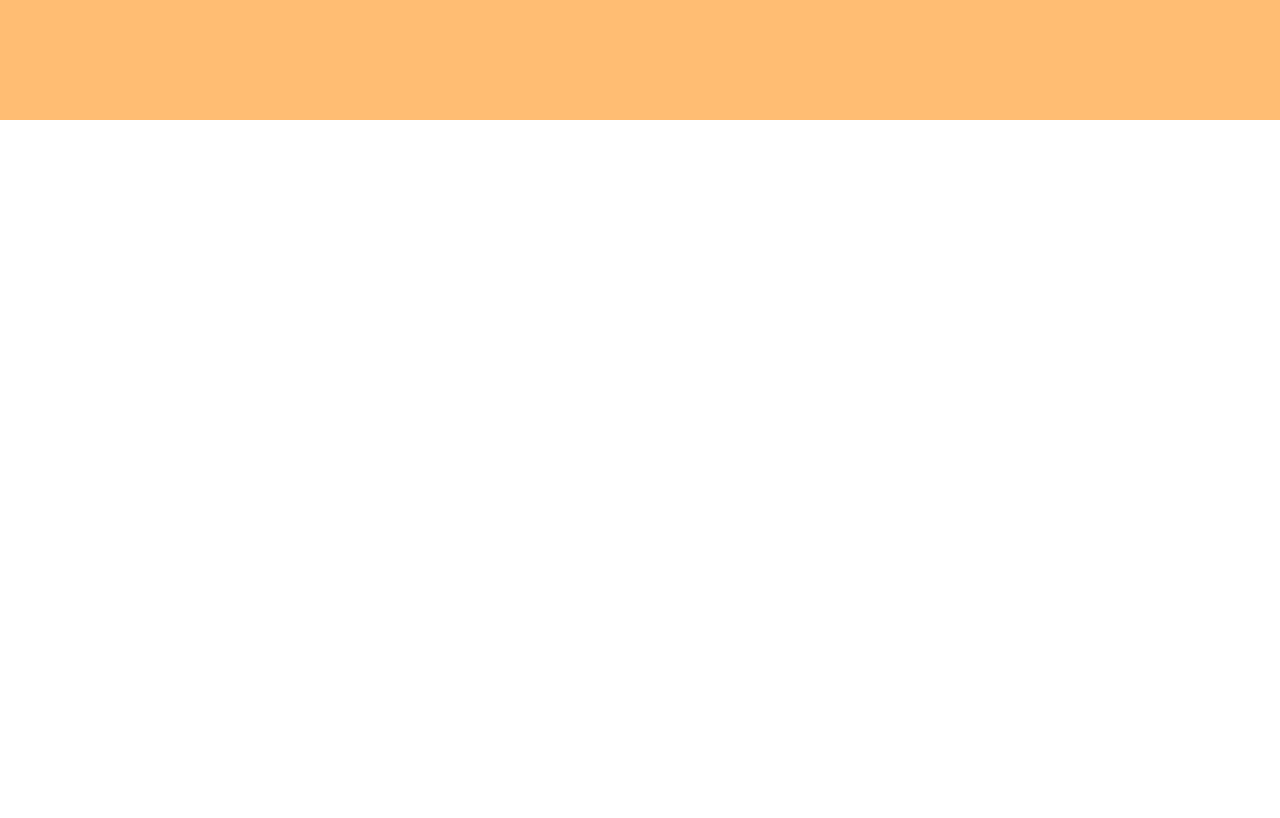
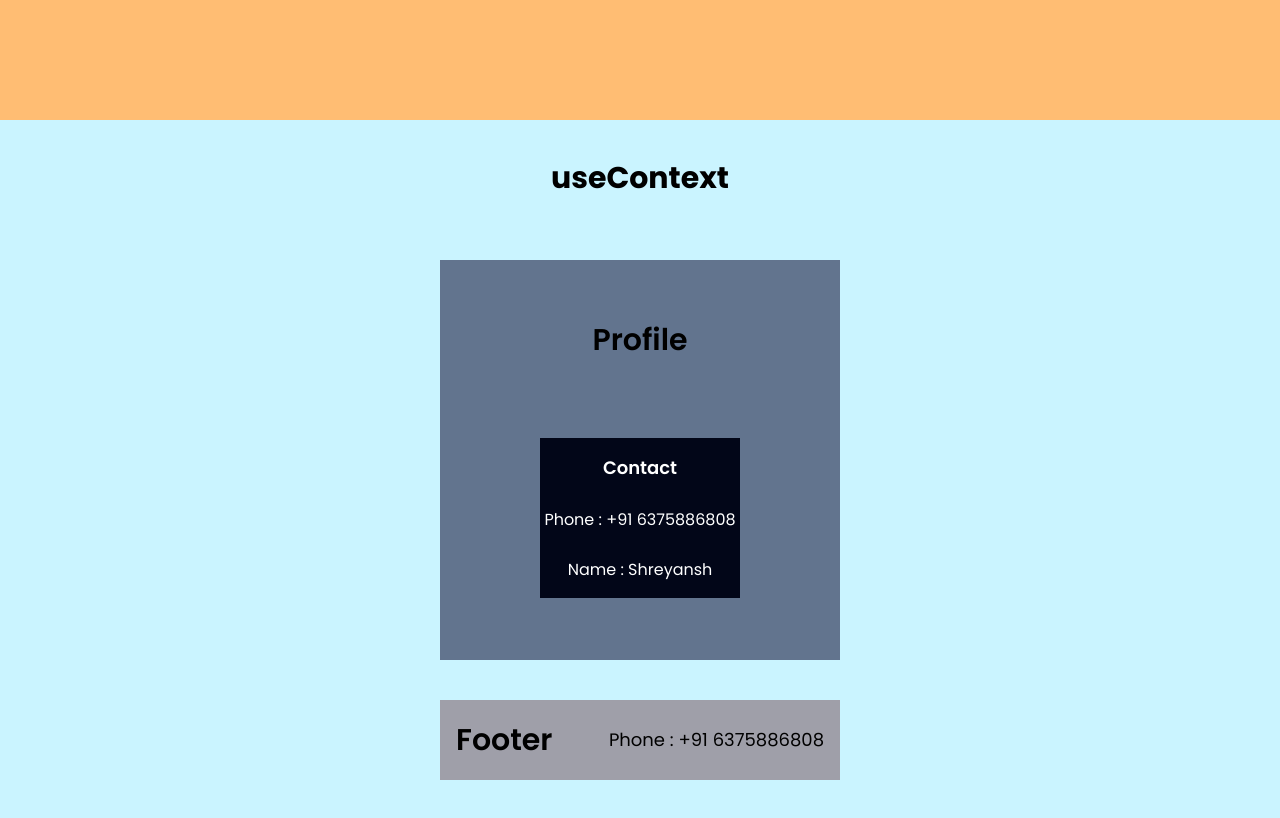
Before and after one commit to Shreyanshs0ni/reactHooks, a React (Vite) app: page / in a window 1280 px wide. Shown: the part 3880-4698 px from the top of the page. Before the commit the page ends 4000 px from the top, so only its background shows below. Built offline with nearby package versions, Linux system fonts and the light colour scheme.

Commit message:
useContext done

```diff
--- a/src/App.jsx
+++ b/src/App.jsx
@@ -4,6 +4,7 @@ import TestUseEffect from "./hooks/TestUseEffect";
 import TestUseRef from "./hooks/TestUseRef";
 import TestUseMemo from "./hooks/TestUseMemo";
 import TestUseCallback from "./hooks/TestUseCallback";
+import TestUseContext from "./hooks/TestUseContext";
 
 const App = () => {
   return (
@@ -13,6 +14,7 @@ const App = () => {
       <TestUseRef />
       <TestUseMemo />
       <TestUseCallback />
+      <TestUseContext />
     </div>
   );
 };
--- /dev/null
+++ b/src/components/Contact.jsx
@@ -0,0 +1,15 @@
+import React, { useContext } from "react";
+import { AppContext } from "../context/AppContext";
+
+const Contact = () => {
+  const { phone, name } = useContext(AppContext);
+  return (
+    <div className="flex h-40 w-50 flex-col items-center justify-between gap-5 bg-slate-950 py-4 text-center text-white">
+      <h2 className="text-lg font-semibold">Contact</h2>
+      <h3>Phone : {phone}</h3>
+      <h3>Name : {name}</h3>
+    </div>
+  );
+};
+
+export default Contact;
--- /dev/null
+++ b/src/components/Footer.jsx
@@ -0,0 +1,14 @@
+import React, { useContext } from "react";
+import { AppContext } from "../context/AppContext";
+
+const Footer = () => {
+  const { phone, name } = useContext(AppContext);
+  return (
+    <div className="flex h-20 w-100 items-center justify-between gap-10 bg-zinc-400 px-4">
+      <h2 className="text-3xl font-semibold">Footer</h2>
+      <h3 className="text-lg">Phone : {phone}</h3>
+    </div>
+  );
+};
+
+export default Footer;
--- /dev/null
+++ b/src/components/Profile.jsx
@@ -0,0 +1,13 @@
+import React from "react";
+import Contact from "./Contact";
+
+const Profile = () => {
+  return (
+    <div className="flex h-100 w-100 flex-col items-center justify-center gap-20 bg-slate-500">
+      <h2 className="text-center text-3xl font-semibold">Profile</h2>
+      <Contact />
+    </div>
+  );
+};
+
+export default Profile;
--- /dev/null
+++ b/src/context/AppContext.jsx
@@ -0,0 +1,15 @@
+import { createContext } from "react";
+
+export const AppContext = createContext();
+
+const ContextProvider = (props) => {
+  const phone = "+91 6375886808";
+  const name = "Shreyansh";
+
+  return (
+    <AppContext.Provider value={{ phone, name }}>
+      {props.children}
+    </AppContext.Provider>
+  );
+};
+export default ContextProvider;
--- a/src/hooks/TestUseCallback.jsx
+++ b/src/hooks/TestUseCallback.jsx
@@ -12,7 +12,9 @@ const TestUseCallback = () => {
     <div className="relative h-[100vh] w-[100%] bg-[#FFBD73]">
       <h1 className="absolute top-10 m-auto w-[100%] text-center text-3xl font-bold">
         useCallback
+        <p className="mt-5 text-sm font-medium underline">Open Console</p>
       </h1>
+
       {/* <div className="flex flex-row items-center justify-between px-80"> */}
       <div className="flex h-[100vh] flex-col items-center justify-center gap-10">
         <Header newFunc={newFunc} />
--- /dev/null
+++ b/src/hooks/TestUseContext.jsx
@@ -0,0 +1,21 @@
+import React from "react";
+import Profile from "../components/Profile";
+import Footer from "../components/Footer";
+
+const TestUseContext = () => {
+  return (
+    <div className="relative h-[100vh] w-[100%] bg-[#CAF4FF]">
+      <h1 className="absolute top-10 m-auto w-[100%] text-center text-3xl font-bold">
+        useContext
+        {/* <p className="mt-5 text-sm font-medium underline">Open Console</p> */}
+      </h1>
+
+      <div className="flex h-[100vh] flex-col items-center justify-center gap-10">
+        <Profile />
+        <Footer />
+      </div>
+    </div>
+  );
+};
+
+export default TestUseContext;
--- a/src/hooks/TestUseMemo.jsx
+++ b/src/hooks/TestUseMemo.jsx
@@ -14,6 +14,7 @@ const TestUseMemo = () => {
     <div className="relative h-[100vh] w-[100%] bg-[#B6FFA1]">
       <h1 className="absolute top-10 m-auto w-[100%] text-center text-3xl font-bold">
         useMemo
+        <p className="mt-5 text-sm font-medium underline">Open Console</p>
       </h1>
       <div className="flex flex-row items-center justify-between px-80">
         <div className="flex h-[100vh] flex-col items-center justify-center gap-10">
--- a/src/main.jsx
+++ b/src/main.jsx
@@ -2,5 +2,10 @@ import { StrictMode } from "react";
 import { createRoot } from "react-dom/client";
 import "./index.css";
 import App from "./App.jsx";
+import ContextProvider from "./context/AppContext.jsx";
 
-createRoot(document.getElementById("root")).render(<App />);
+createRoot(document.getElementById("root")).render(
+  <ContextProvider>
+    <App />
+  </ContextProvider>,
+);
```
